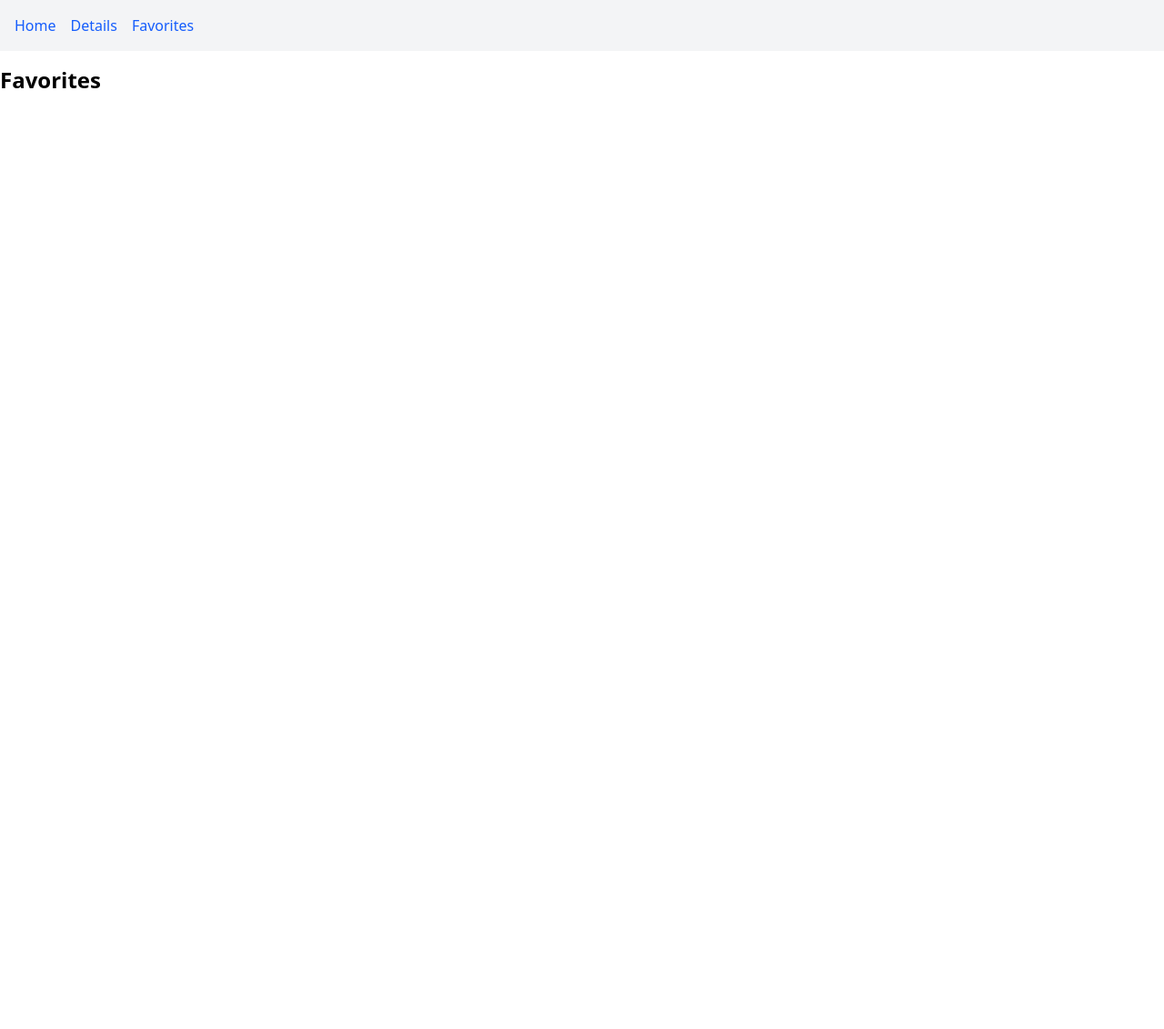
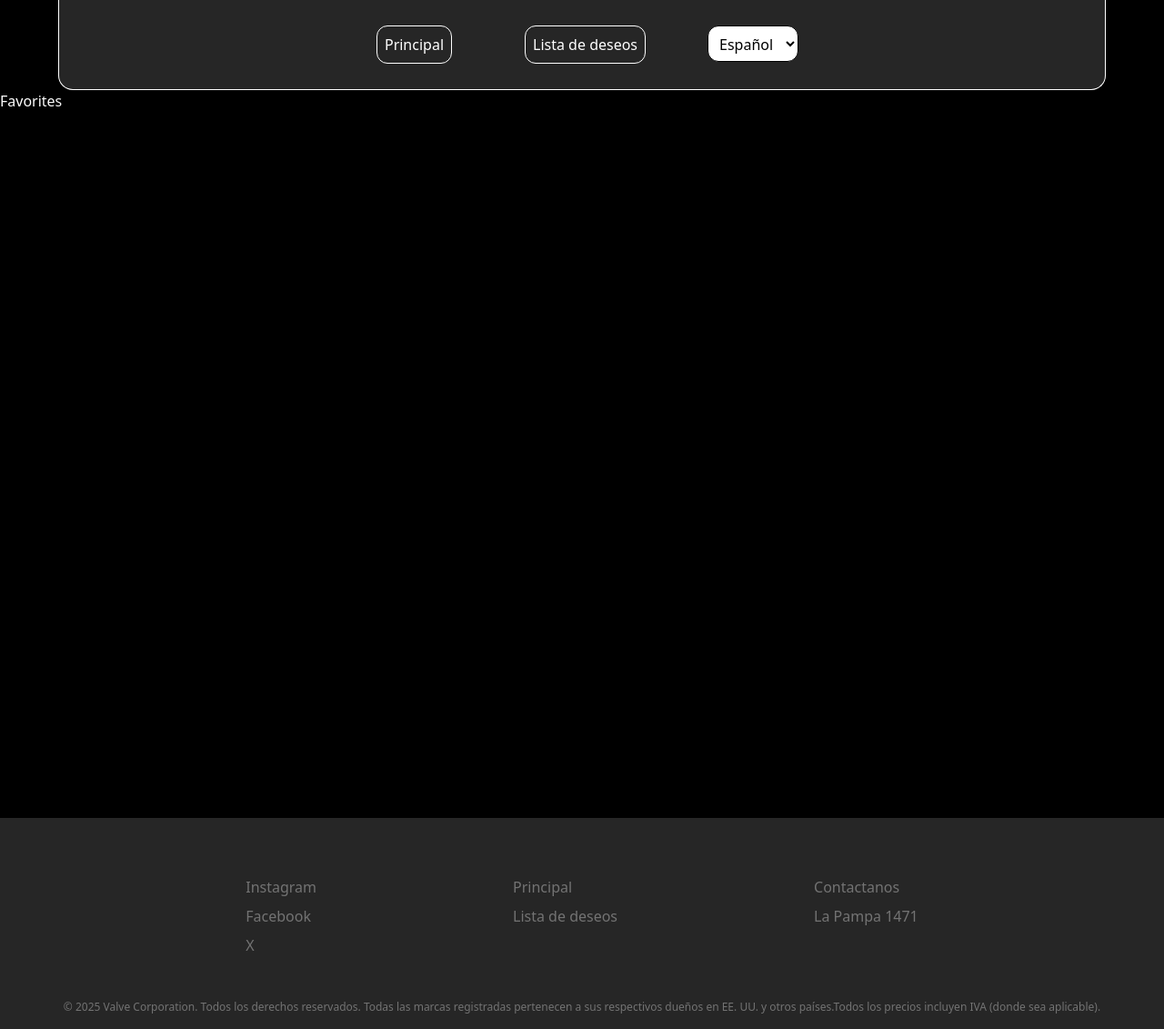
Before and after one commit to MartinCba/TP-React-II, a React (Vite) app: page /favorites in a window 1280 px wide. Shown: the whole page at 91% size. Before the commit the page ends 800 px from the top, so only its background shows below. Built offline with nearby package versions, Linux system fonts and the light colour scheme.

Commit message:
creacion de miniComponentes

```diff
--- a/src/App.css
+++ b/src/App.css
@@ -1 +1,8 @@
 @import "tailwindcss";
+
+html,body{
+    margin: 0px;
+    padding: 0px;
+    background-color: black;
+    color: white;
+}
--- a/src/App.tsx
+++ b/src/App.tsx
@@ -1,8 +1,7 @@
 import {
   BrowserRouter as Router,
   Routes,
-  Route,
-  Link
+  Route
 } from 'react-router-dom';
 import Home from './pages/Home/Home';
 import Details from './pages/Details/Details';
@@ -12,11 +11,6 @@ import './App.css'
 function App() {
   return (
     <Router>
-      <nav className="flex gap-4 p-4 bg-gray-100 mb-4">
-        <Link to="/" className="text-blue-600 hover:underline">Home</Link>
-        <Link to="/details" className="text-blue-600 hover:underline">Details</Link>
-        <Link to="/favorites" className="text-blue-600 hover:underline">Favorites</Link>
-      </nav>
       <Routes>
         <Route path="/" element={<Home />} />
         <Route path="/details" element={<Details />} />
--- /dev/null
+++ b/src/components/A/A.tsx
@@ -0,0 +1,12 @@
+
+type AProps = {
+    href: string,
+    children:  React.ReactNode,
+    onClick?: () => void
+}
+
+export default function A({href, children, onClick}: AProps) {
+  return (
+    <a href={href} onClick={onClick} >{children}</a>
+  )
+}
--- a/src/components/Card/Card.tsx
+++ b/src/components/Card/Card.tsx
@@ -4,9 +4,9 @@ interface CardProps extends Pick<Game, 'name' | 'background_image' | 'rating' |
 
 const Card = ({ name, background_image, rating, released }: CardProps) => {
   return (
-    <div className="bg-white rounded-lg shadow-md p-4 max-w-xs">
-      <img src={background_image} alt={name} className="w-full h-48 object-cover rounded-md mb-4" />
-      <h2 className="text-xl font-bold mb-2">{name}</h2>
+    <div className="bg-[#2e165b] rounded-lg shadow-md p-4 max-w-xs m-5">
+      <img src={background_image} alt={name} className=" max-w-60 h-48 object-cover rounded-md mb-4" />
+      <h2 className="text-md font-bold mb-2">{name}</h2>
       <p className="text-gray-600 mb-1">Rating: {rating}</p>
       <p className="text-gray-500">Lanzamiento: {released}</p>
     </div>
--- /dev/null
+++ b/src/components/Footer/Footer.tsx
@@ -0,0 +1,34 @@
+import  {Link}  from 'react-router-dom'
+import { ROUTES } from "../../const/routes"
+import Li from '../Li/Li'
+import A from "../A/A"
+
+export default function Footer() {
+    return (
+        <footer className='flex flex-col justify-center items-center bottom-0 w-full bg-neutral-800 text-neutral-500 py-4 px-6'>
+            <div className='flex'>
+                <div className='m-10'>
+                    <ul>
+                        <Li className={"cursor-pointer hover:text-white m-2"}  href='https://www.instagram.com/' children='Instagram' componentContent={A}/>
+                        <Li className={"cursor-pointer hover:text-white m-2"} href='https://www.facebook.com/' children='Facebook' componentContent={A}/>
+                        <Li className={"cursor-pointer hover:text-white m-2"} href='https://x.com/?lang=es' children='X' componentContent={A}/>
+                    </ul>
+                </div>
+
+                <div className='m-10 ml-40 mr-40'>
+                    <ul>
+                    <Li className={' cursor-pointer hover:text-white m-2'} ><Link to={ROUTES.home}>Principal</Link></Li>
+                    <Li className={' cursor-pointer hover:text-white m-2'} ><Link to={ROUTES.favorites}>Lista de deseos</Link></Li>
+                    </ul>
+                </div>
+                <div className='m-10'>
+                    <ul>
+                        <Li className={' cursor-pointer hover:text-white m-2'} componentContent={A} onClick={()=>{alert("Fantastico, nos contactaste y resolvimos tu problema!")}} children={"Contactanos"}></Li>
+                        <Li className={' cursor-pointer hover:text-white m-2'} componentContent={A} href={'https://www.google.com/maps/place/La+Pampa+1471,+Q8302+Neuqu%C3%A9n/data=!4m2!3m1!1s0x960a323af17cb011:0xba5c6edd6c1f3b08?sa=X&ved=1t:242&ictx=111'} children={"La Pampa 1471"}></Li>
+                    </ul>
+                </div>
+            </div>
+            <div className=' text-xs '>© 2025 Valve Corporation. Todos los derechos reservados. Todas las marcas registradas pertenecen a sus respectivos dueños en EE. UU. y otros países.Todos los precios incluyen IVA (donde sea aplicable).</div>
+        </footer>
+    )
+}
--- /dev/null
+++ b/src/components/Header/Header.tsx
@@ -0,0 +1,21 @@
+import {Button} from "../Button/Button"
+import Language from '../Language/Language'
+import { useNavigate } from 'react-router';
+import {ROUTES} from "../../const/routes"
+
+
+export default function Header() {
+
+  const navigate = useNavigate();
+
+  const navigateToHome = () =>{navigate(ROUTES.home)}
+  const navigateToFavorites = () =>{navigate(ROUTES.favorites)}
+
+  return (
+    <header className='flex justify-center border-t-0 border w-6xl rounded-b-2xl bg-neutral-800 text-white sticky top-0 shadow-2xl '>
+        <Button children={"Principal"} onClick={navigateToHome} className={"cursor-pointer ml-10 mr-10 mt-7 mb-7 border p-2 rounded-xl hover:bg-gray-50 hover:text-black bg-neutral-800"} disabled={false}/>
+        <Button children={"Lista de deseos"} onClick={navigateToFavorites} className={"cursor-pointer ml-10 mr-10 mt-7 mb-7 border p-2 rounded-xl hover:bg-gray-50 hover:text-black bg-neutral-800"} disabled={false}/>
+        <Language />
+    </header>
+  )
+}
--- /dev/null
+++ b/src/components/Language/Language.tsx
@@ -0,0 +1,10 @@
+
+
+export default function Language() {
+    return (
+      <select className='m-7 text-black bg-white border p-2 h-10 w-25 rounded-xl '>
+          <option value="Español">Español</option>
+          <option value="English">English</option>
+      </select>
+    )
+  }
--- /dev/null
+++ b/src/components/Li/Li.tsx
@@ -0,0 +1,21 @@
+
+import { ComponentType, ReactNode } from "react";
+
+type LiProps = {
+  className: string,
+  href?: string,
+  children: ReactNode,
+  componentContent?: ComponentType<any>,
+  onClick?: () => void
+
+}
+
+export default function Li({ className, href, children, componentContent: Component, onClick }: LiProps) {
+  return (
+    <li className={className}>
+      {
+        Component ? <Component href={href!} onClick={onClick}> {children} </Component> : children
+      }
+    </li>
+  )
+}
--- a/src/pages/Favorites/Favorites.tsx
+++ b/src/pages/Favorites/Favorites.tsx
@@ -1,6 +1,22 @@
+import Header from "../../components/Header/Header";
+import Footer from "../../components/Footer/Footer";
 
 const Favorites = () => {
-    return <h1 className="text-2xl font-bold">Favorites</h1>;
-  };
+  return (
+    <div className='flex justify-center items-center flex-col'>
+      <Header />
 
-  export default Favorites;
+
+      <div className='min-h-screen w-full'>
+        <h1>Favorites</h1>
+
+      </div>
+
+
+      <Footer />
+    </div>
+
+  );
+};
+
+export default Favorites;
--- a/src/pages/Home/Home.tsx
+++ b/src/pages/Home/Home.tsx
@@ -1,30 +1,32 @@
 import { Button } from '../../components/Button/Button';
 import Card from '../../components/Card/Card';
+import Footer from '../../components/Footer/Footer';
+import Header from '../../components/Header/Header';
 import { useGetGames } from '../../services/Games/useGetGames';
 
 const Home = () => {
   const { games, loading, error } = useGetGames();
-  const firstGame = games[0];
 
   return (
-    <div className="p-8">
-      <h1 className="text-4xl font-extrabold text-blue-600 mb-4">Home</h1>
-      <p className="mb-4 text-lg">Tailwind está funcionando correctamente.</p>
-      <Button variant="danger" onClick={() => alert('¡Tailwind funciona!')}>
-        Probar componente
-      </Button>
-      <div className="mt-8">
+    <div className='flex justify-center items-center flex-col'>
+      <Header />
+      <div className='flex flex-wrap justify-center min-h-screen w-full'>
         {loading && <p>Cargando juegos...</p>}
         {error && <p className="text-red-500">{error}</p>}
-        {firstGame && (
-          <Card
-            name={firstGame.name}
-            background_image={firstGame.background_image}
-            rating={firstGame.rating}
-            released={firstGame.released}
-          />
-        )}
+        {
+          games.map((game) => (
+            <Card
+              key={game.id}
+              name={game.name}
+              background_image={game.background_image}
+              rating={game.rating}
+              released={game.released}
+            />
+          ))
+        }
       </div>
+
+      <Footer />
     </div>
   );
 };
--- a/src/services/Games/useGetGames.ts
+++ b/src/services/Games/useGetGames.ts
@@ -13,8 +13,7 @@ export const useGetGames = () => {
       setError(null);
       try {
         const data = await fetchWithAxios('/games', {
-          ordering: '-rating',
-          page_size: 10,
+          page_size: 20,
         });
         setGames(data.results || []);
       } catch (err: any) {
```
